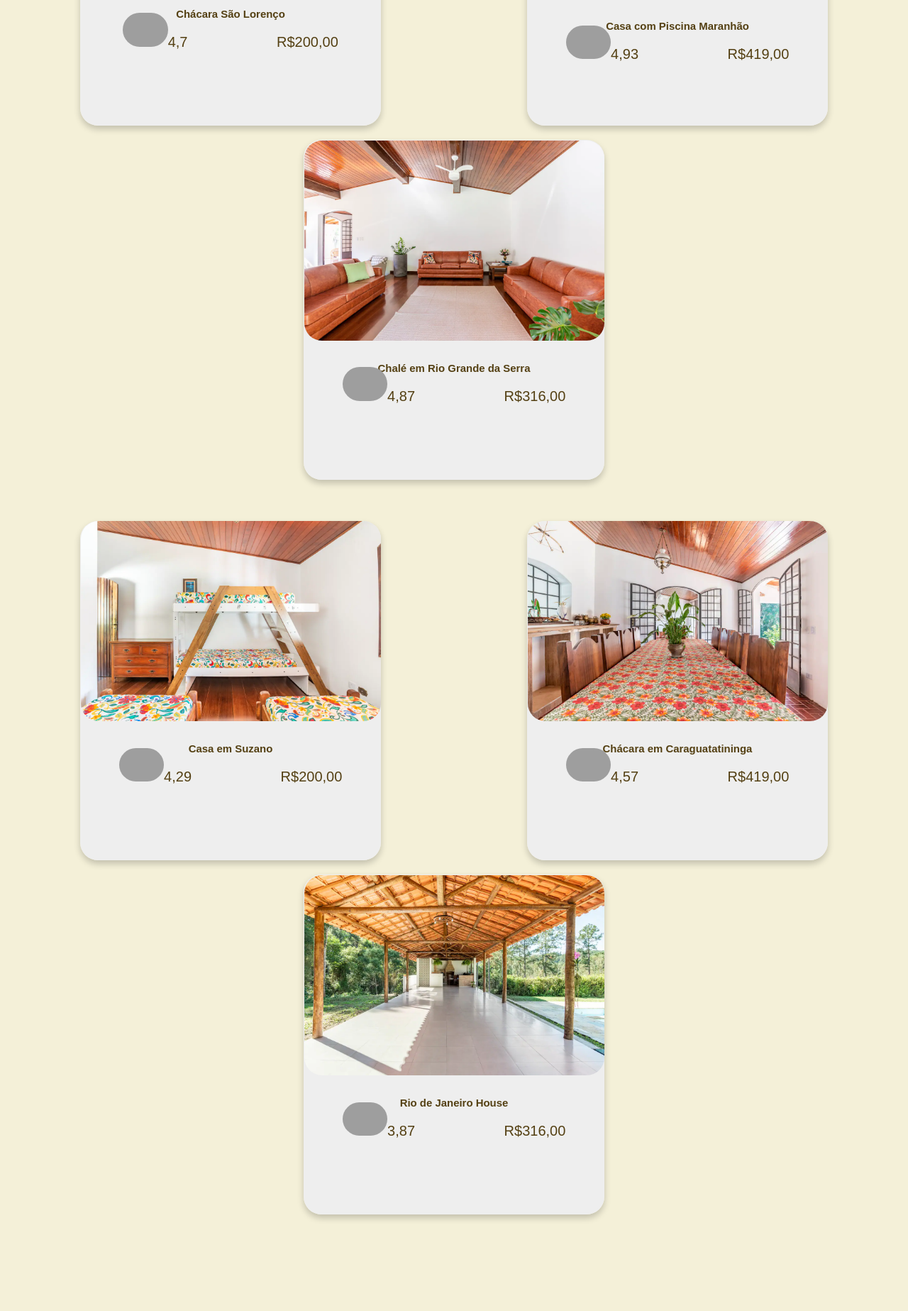
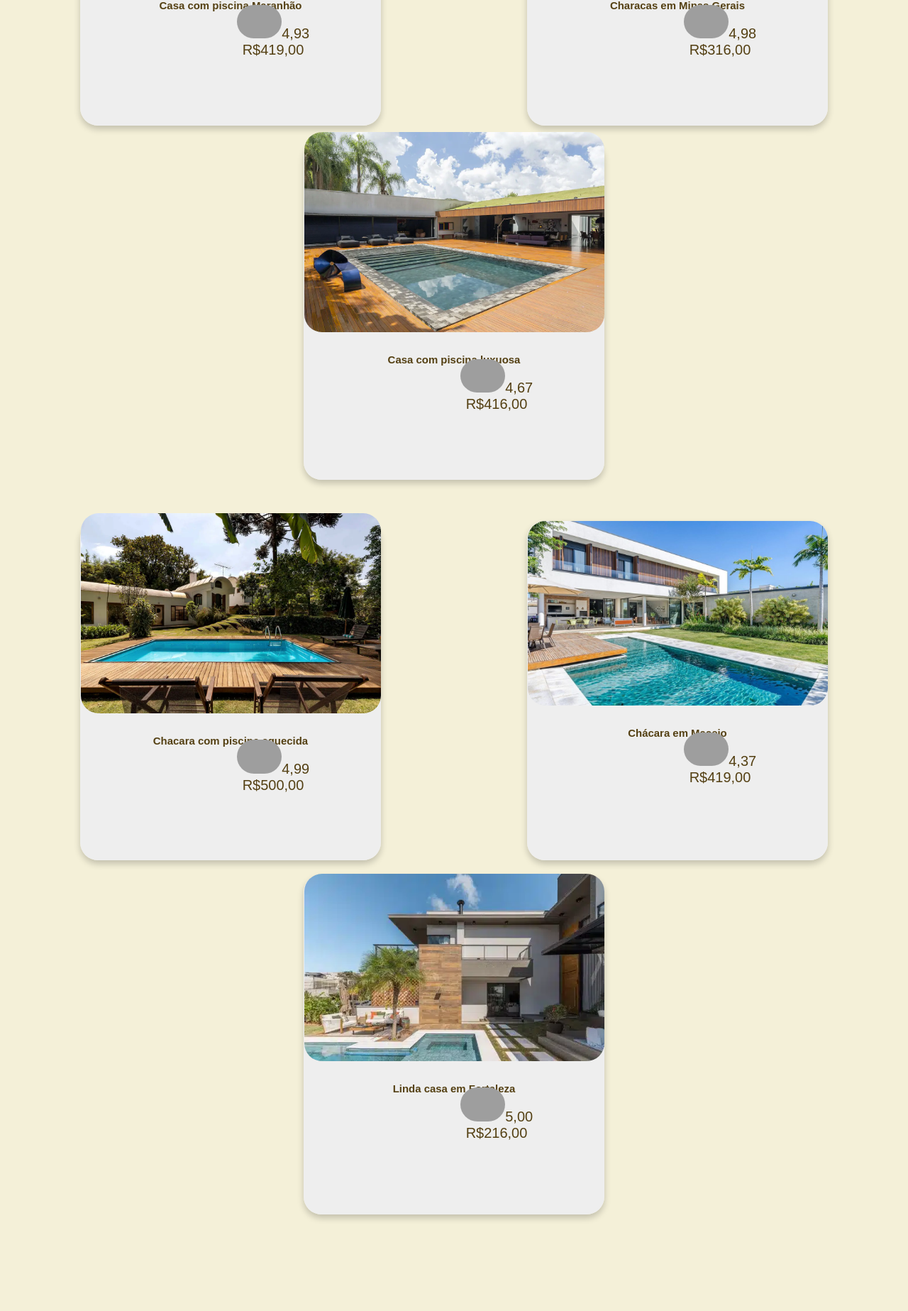
Before and after one commit to offdopedro1303/sprint3, a PHP site: page /piscinas.php in a window 1280 px wide. Shown: the part 440-2287 px from the top of the page at 71% size. Run offline with PHP 8.4, Linux system fonts and the light colour scheme; grey boxes are pictures that could not be loaded.

Commit message:
commit mig

```diff
--- a/piscinas.php
+++ b/piscinas.php
@@ -18,51 +18,57 @@
 <div class="card-container">
     <div class="card">
         <div class="card-body">
-            <img src="img/saolourenco.webp" alt="Imagem 1">
-            <h5 class="card-title">Chácara São Lorenço</h5>
-            <p class="card-text"><img src="img/estrela.PNG">4,7 <a>R$200,00</a></p>
+        <a href="pi1.php">
+            <img src="img/piscinas/piscina.webp" alt="Imagem 1">
+            <h5 class="card-title">Casa com piscina Maranhão</h5>
+            <p class="card-text"><img src="img/estrela.PNG">4,93 <a>R$419,00</a></p>
         </div>
     </div>
 
     <div class="card">
         <div class="card-body">
-            <img src="img/piscina.webp" alt="Imagem 2">
-            <h5 class="card-title">Casa com Piscina Maranhão</h5>
-            <p class="card-text"><img src="img/estrela.PNG">4,93 <a>R$419,00</a></p>
+        <a href="pi2.php">
+            <img src="img/piscinas/piscinas1.webp" alt="Imagem 2">
+            <h5 class="card-title">Characas em Minas Gerais</h5>
+            <p class="card-text"><img src="img/estrela.PNG">4,98 <a>R$316,00</a></p>
         </div>
     </div>
 <!-- teste -->
     <div class="card">
+    <a href="pi3.php">
         <div class="card-body">
-            <img src="img/sala.webp" alt="Imagem 3">
-            <h5 class="card-title">Chalé em Rio Grande da Serra</h5>
-            <p class="card-text"><img src="img/estrela.PNG">4,87 <a>R$316,00</a></p>
+            <img src="img/piscinas/piscinas2.webp" alt="Imagem 3">
+            <h5 class="card-title">Casa com piscina luxuosa</h5>
+            <p class="card-text"><img src="img/estrela.PNG">4,67 <a>R$416,00</a></p>
         </div>
     </div>
 </div>
 <br>
   <div class="card-container">
     <div class="card">
+    <a href="pi4.php">
         <div class="card-body">
-            <img src="img/beliche.webp" alt="Imagem 3">
-            <h5 class="card-title">Casa em Suzano</h5>
-            <p class="card-text"><img src="img/estrela.PNG">4,29 <a>R$200,00</a></p>
+            <img src="img/piscinas/piscinas3.webp" alt="Imagem 3">
+            <h5 class="card-title">Chacara com piscina aquecida</h5>
+            <p class="card-text"><img src="img/estrela.PNG">4,99 <a>R$500,00</a></p>
         </div>
     </div>
 
     <div class="card">
+    <a href="pi5.php">
         <div class="card-body">
-            <img src="img/cozinha.webp" alt="Imagem 3">
-            <h5 class="card-title">Chácara em Caraguatatininga</h5>
-            <p class="card-text"><img src="img/estrela.PNG">4,57 <a>R$419,00</a></p>
+            <img src="img/piscinas/piscinas4.webp" alt="Imagem 3">
+            <h5 class="card-title">Chácara em Maceio</h5>
+            <p class="card-text"><img src="img/estrela.PNG">4,37 <a>R$419,00</a></p>
         </div>
     </div>
 
     <div class="card">
+    <a href="pi6.php">
         <div class="card-body">
-            <img src="img/espaco.webp" alt="Imagem 3">
-            <h5 class="card-title">Rio de Janeiro House</h5>
-            <p class="card-text"><img src="img/estrela.PNG">3,87 <a>R$316,00</a></p>
+            <img src="img/piscinas/piscinas6.webp" alt="Imagem 3">
+            <h5 class="card-title">Linda casa em Fortaleza</h5>
+            <p class="card-text"><img src="img/estrela.PNG">5,00 <a>R$216,00</a></p>
         </div>
     </div>
   </div>
```
Also changed, not shown: pi1.php (+14 -8 lines), pi2.php (+4 -4 lines), pi3.php (+4 -4 lines), pi4.php (+4 -4 lines), pi5.php (+4 -4 lines), pi6.php (+4 -4 lines), img/piscinas/piscinas4.webp (added), img/piscinas/piscinas5.webp (added), img/piscinas/piscinas6.webp (added).
